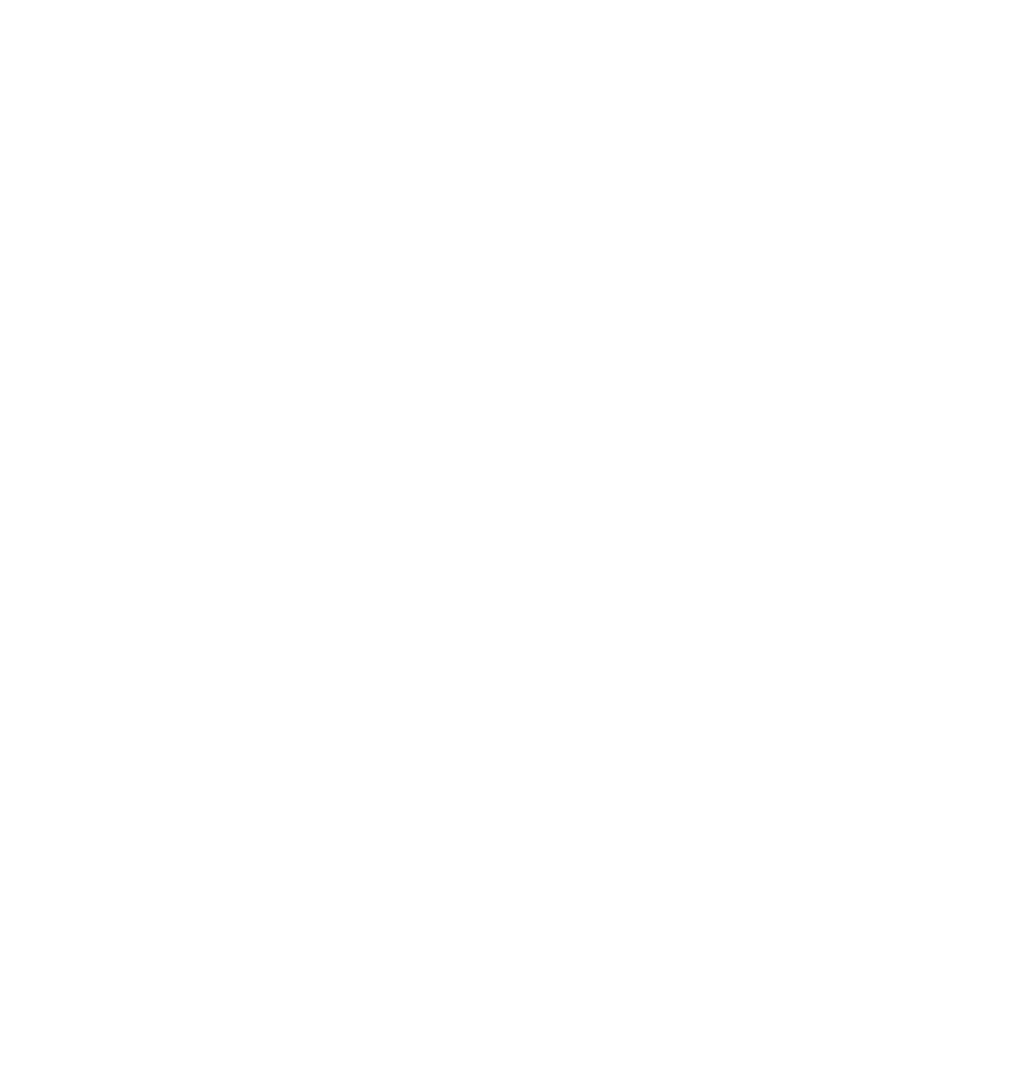
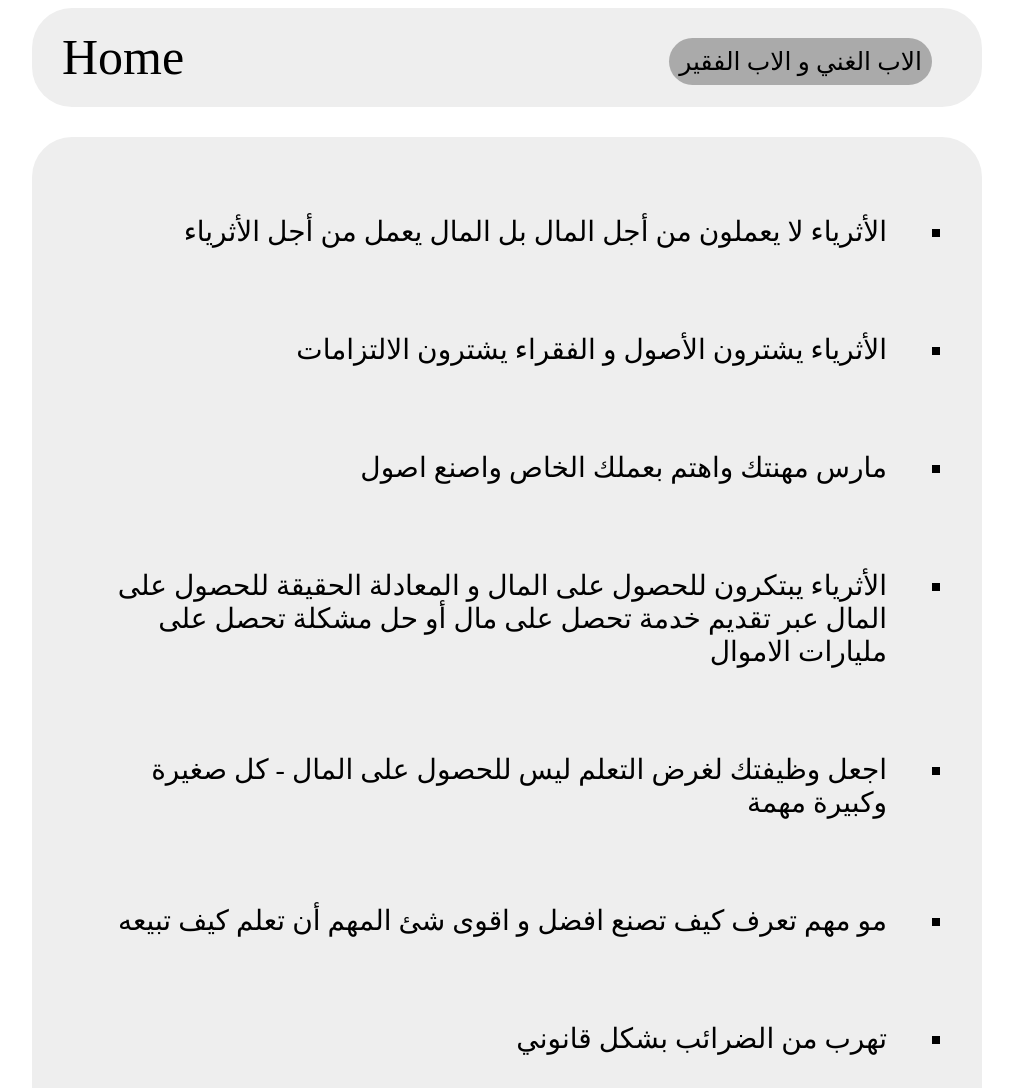
Before and after one commit to Zak-najjar/My-Courses, a plain HTML site: page الاب-الغني-الاب-الفقير/index2.html in a window 1280 px wide. Shown: the top 1088 px of the page, without its empty margins (133-1146 px from the left). Before the commit the page ends 800 px from the top, so only its background shows below. Drawn offline with Linux system fonts and the light colour scheme.

Commit message:
Update : v2

```diff
--- a/main.css
+++ b/main.css
@@ -4,15 +4,19 @@ body  {
   justify-content: center;
   align-items: flex-start;
 }
+.cont {
+  width: 950px;
+}
 header {
-  width: 950px;
+  width: 100%;
   display: flex;
   justify-content: space-between;
-  padding: 20px;
+  flex-wrap: wrap;
+  padding: 20px 0;
   font-size: 50px;
   background-color: #eee;
   border-radius: 40px;
-  margin-top: 50px;
+  margin: auto;
 }
 .home  {
   font-size: 1em;
@@ -21,6 +25,7 @@ header {
 .list  {
   line-height: 50px;
   margin-right: 50px;
+  font-size: 1em;
 }
 span  {
   padding: 10px;
@@ -41,9 +46,9 @@ a {
 }
 
 main  {
-  width: 950px;
+  width: 100%;
   height: fit-content;
-  padding: 20px;
+  padding: 20px 0;
   font-size: 50px;
   background-color: #eee;
   border-radius: 40px;
@@ -51,5 +56,41 @@ main  {
   direction: rtl;
 }
 main li {
-  margin: 20px;
+  margin: 25px;
+  padding: 30px;
+  margin-bottom: 0;
 }
+
+ul  {
+  font-size: 28px;
+}
+.head {
+  list-style: square;
+  margin-bottom: 0;
+}
+.side {
+  list-style: disc;
+}
+
+@media (max-width:450px) {
+  header {
+      font-size: 18px;
+      line-height: 20px;
+  }
+  ul {
+      font-size: 18px;
+  }
+  .cont {
+      width: 300px;
+  }
+  .list {
+      line-height: 20px;
+  }
+}
+
+@media (min-width:451px) and (max-width:620px) {
+  header {
+    font-size: 28px;
+    line-height: 50px;
+  }
+}
--- a/الاب-الغني-الاب-الفقير/index2.html
+++ b/الاب-الغني-الاب-الفقير/index2.html
@@ -2,12 +2,44 @@
 <html lang="en">
 <head>
     <meta charset="UTF-8">
-    <meta http-equiv="X-UA-Compatible" content="IE=edge">
+    <meta http-equiv="X-UA-Compatible" content="ie=edge">
     <meta name="viewport" content="width=device-width, initial-scale=1.0">
     <link rel="stylesheet" href="main2.css">
-    <title>Document</title>
+    <title>الاب الغني و الاب الفقير</title>
 </head>
 <body>
-
+  <div class="cont">
+    <header>
+      <div class="home"><a href="/index.html">Home</a></div>
+      <div class="list">
+        <span><a href="./index2.html" target="_top">الاب الغني و الاب الفقير</a></span>
+      </div>
+    </header>
+    <main>
+      <ul class="head">
+        <li>الأثرياء لا يعملون من أجل المال بل المال يعمل من أجل الأثرياء </li>
+        <li>الأثرياء يشترون الأصول و الفقراء يشترون الالتزامات</li>
+        <li>مارس مهنتك واهتم بعملك الخاص واصنع اصول</li>
+        <li>الأثرياء يبتكرون للحصول على المال و المعادلة الحقيقة للحصول على المال عبر تقديم خدمة تحصل على مال أو حل مشكلة تحصل على مليارات الاموال</li>
+        <li>اجعل وظيفتك لغرض التعلم ليس للحصول على المال - كل صغيرة وكبيرة مهمة</li>
+        <li>مو مهم تعرف كيف تصنع افضل و اقوى شئ المهم أن تعلم كيف تبيعه</li>
+        <li>تهرب من الضرائب بشكل قانوني</li>
+        <li> تعلم شيئ من كل شيئ  :
+          <ul class="side">
+            <li> فن التعامل مع العلاقات</li>
+            <li> علوم تطوير الذات</li>
+            <li> علم الحساب</li>
+            <li> علم المبيعات</li>
+            <li> دورات إدارة الوقت</li>
+            <li> دورات إدارة الأولويات</li>
+            <li> علم النفس</li>
+            <li> علم لغة جسد</li>
+            <li> دورات في مهارات البيع </li>
+            <li> دورات في مهارات التسويق  </li>
+          </ul>
+        </li>
+      </ul>
+    </main>
+  </div>
 </body>
 </html>
--- a/الاب-الغني-الاب-الفقير/main2.css
+++ b/الاب-الغني-الاب-الفقير/main2.css
@@ -0,0 +1,95 @@
+body  {
+    max-height: 100vh;
+    display: flex;
+    justify-content: center;
+    align-items: flex-start;
+}
+.cont {
+    width: 950px;
+}
+header {
+    width: 100%;
+    display: flex;
+    justify-content: space-between;
+    padding: 20px 0;
+    font-size: 50px;
+    background-color: #eee;
+    border-radius: 40px;
+    margin: auto;
+}
+.home  {
+    font-size: 1em;
+    margin-left: 30px;
+}
+.list  {
+    line-height: 50px;
+    margin-right: 50px;
+    font-size: 1em;
+}
+span  {
+    padding: 10px;
+    font-size: .5em;
+    background-color: #aaa;
+    align-self: flex-start;
+    border-radius: 1em;
+    transition: all .7s ease-in-out;
+}
+span:hover {
+    padding: 20px;
+    border-radius: 2em;
+    font-size: .8em;
+}
+a {
+    color: black;
+    text-decoration: none;
+}
+
+main  {
+    width: 100%;
+    height: fit-content;
+    padding: 20px 0;
+    font-size: 50px;
+    background-color: #eee;
+    border-radius: 40px;
+    margin-top: 30px;
+    direction: rtl;
+}
+main li {
+    margin: 25px;
+    padding: 30px;
+    margin-bottom: 0;
+}
+
+ul  {
+    font-size: 28px;
+}
+.head {
+    list-style: square;
+    margin-bottom: 0;
+}
+.side {
+    list-style: disc;
+}
+
+@media (max-width:450px) {
+    header {
+        font-size: 18px;
+        line-height: 20px;
+    }
+    ul {
+        font-size: 18px;
+    }
+    .cont {
+        width: 300px;
+    }
+    .list {
+        line-height: 20px;
+    }
+}
+
+@media (min-width:451px) and (max-width:620px) {
+    header {
+    font-size: 28px;
+    line-height: 50px;
+    }
+}
```
